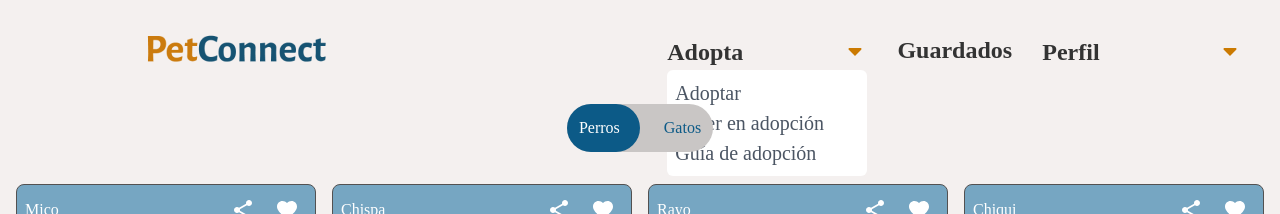
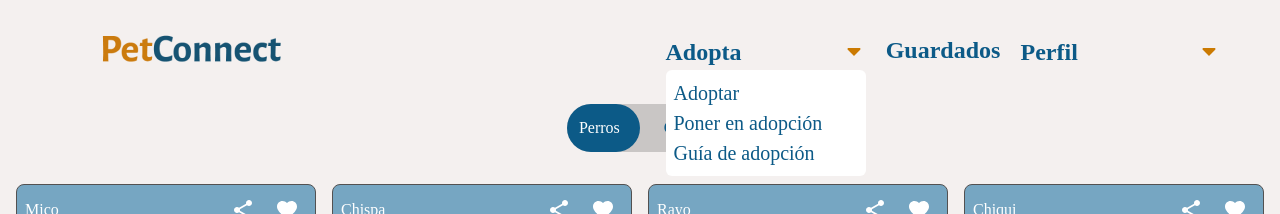
Before and after one commit to No-Country-simulation/c21-42-t-react-agregarback, a React (Vite) app in the folder fronted/pet-adoption-app/: page /home-adopt in a window 1280 px wide. Both pictures are taken after a click on the button "Adopta". Shown: the top 214 px of the page. Built offline with nearby package versions, Linux system fonts and the light colour scheme; a web font is replaced by a local one.

Commit message:
some changes added to navigation

```diff
--- a/fronted/pet-adoption-app/package.json
+++ b/fronted/pet-adoption-app/package.json
@@ -20,6 +20,7 @@
     "postcss": "^8.4.47",
     "react": "^18.3.1",
     "react-dom": "^18.3.1",
+    "react-icons": "^5.3.0",
     "react-router-dom": "^6.26.2",
     "react-slick": "^0.30.2",
     "slick-carousel": "^1.8.1"
--- a/fronted/pet-adoption-app/src/pet-adoption/components/Form/Form.jsx
+++ b/fronted/pet-adoption-app/src/pet-adoption/components/Form/Form.jsx
@@ -39,7 +39,7 @@ const Form = () => {
 
   return (
     <section className="flex items-center flex-col bg-main-background">
-      <div className={`${closeModal ? "hidden": "block lg:flex lg:justify-center"} absolute w-full h-[150vh] bg-[#0369a1] bg-opacity-50 top-0 z-10 `}>
+      <div className={`${closeModal ? "hidden": "block lg:flex lg:justify-center"} absolute w-full h-[150vh] bg-[#0369a1] bg-opacity-50 top-0 z-50 `}>
         <div className="box-border absolute my-auto mx-10 top-[20%] bg-[#0369a1] opacity-100 rounded-md p-10 flex flex-col">
           <div className="flex justify-between">
           <h4 className="text-[30px] text-text-white font-bold">¿Todo listo?</h4>
@@ -55,7 +55,7 @@ const Form = () => {
         </div>
       </div>
 
-      <div className={`${closeSecModal ? "hidden" : ""} w-full  bg-[#0369a1] h-[250vh]  absolute top-0 left-0 flex flex-col lg:h-[160vh]`}>
+      <div className={`${closeSecModal ? "hidden" : ""} w-full  bg-[#0369a1] h-[250vh]  absolute top-0 left-0 flex flex-col lg:h-[160vh] z-50`}>
       <img src={CloseModal} alt="close" className="w-10 self-end m-8 cursor-pointer" onClick={handlerSecModal} />
         <div className="flex box-border flex-col max-w-[500px] mx-auto items-center p-10">
 
--- a/fronted/pet-adoption-app/src/pet-adoption/components/Navbar/Navbar.jsx
+++ b/fronted/pet-adoption-app/src/pet-adoption/components/Navbar/Navbar.jsx
@@ -4,10 +4,9 @@ import Close from "../../../assets/close-menu-icon.png";
 import User from "../../../assets/user-menu-icon.png";
 import Chat from "../../../assets/chat-icon.svg";
 import "../Navbar/Navbar.css"
-
 import { TiArrowSortedDown } from "react-icons/ti";
 import { useState } from "react";
-
+import { Link } from "react-router-dom";
 const Navbar = () => {
     const [navbar, setNavbar] = useState(true);
     const [dropOne, setDropOne] = useState(false);
@@ -29,21 +28,19 @@ const Navbar = () => {
   }
 
   return (
-    <header className="bg-[#F4F0EF] flex justify-around p-5 lg:px-16 lg:py-2 lg:items-center ">
+    <header className="bg-[#F4F0EF] flex justify-evenly p-5 lg:py-2 lg:items-center ">
 
-      <a href="" onClick={handlerMenu}>
-        <img src={Burger} alt="" className={`${navbar ? "flex lg:hidden" : "hidden"}`} />
-      </a>
-      <a href="/">
+        <img src={Burger} alt="" className={`${navbar ? "flex lg:hidden" : "hidden"}`}  onClick={handlerMenu}/>
+      <Link to="/">
         <img src={Logo} alt="dog" />
-      </a>
-      <a href="">
+      </Link>
+      <Link to="">
         <img src={Chat} alt="" className="self-center w-9 lg:hidden"/>
-      </a>
+      </Link>
       <nav
         className={`${
           navbar ? "hidden lg:flex" : "flex absolute lg:static"
-        } bg-[#F4F0EF] top-0 w-full p-6 h-full flex-col lg:items-center lg:w-[750px] lg:justify-start`}
+        } bg-[#F4F0EF] top-0 w-full p-6 h-full flex-col lg:items-center lg:w-[750px] lg:justify-start z-30`}
       >
         <div className="flex justify-around lg:hidden items-center lg:items-start">
           <div>
@@ -73,16 +70,16 @@ const Navbar = () => {
             </button>
             <div className={`${dropOne ? "flex flex-col" : "hidden" } lg:absolute lg:bg-white lg:w-[200px] lg:p-2 text-[19px] rounded-md text-nowrap`}>
             <ul className="text-gray-600 text-[20px]">
-              <li><a href="/home-adopt" className="text-blue-primary-30">Adoptar</a></li>
-              <li><a href="/home-put-up-for-adoption" className="text-blue-primary-30">Poner en adopción</a></li>
-              <li><a href="" className="text-blue-primary-30">Guía de adopción</a></li>
+              <li><Link to="/home-adopt" className="text-blue-primary-30">Adoptar</Link></li>
+              <li><Link to="/home-put-up-for-adoption" className="text-blue-primary-30">Poner en adopción</Link></li>
+              <li><Link to="" className="text-blue-primary-30">Guía de adopción</Link></li>
             </ul>
             </div>
           </div>
 
 
           <div>
-          <button className=" my-1  text-left text-[24px] mt-10 w-[175px] lg:mt-0 lg:px-3 lg:w-30 lg:text-center text-blue-primary-30 font-bold"><a href="">Guardados</a></button>
+          <button className=" my-1  text-left text-[24px] mt-10 w-[200px] lg:mt-0 lg:px-3 lg:w-30 lg:text-center text-blue-primary-30 font-bold lg:w-[155px]"><Link to="">Guardados</Link></button>
           </div>
 
 
@@ -94,8 +91,8 @@ const Navbar = () => {
             </button>
             <div className={`${dropTwo ? "block" : "hidden"} lg:absolute lg:bg-white lg:w-[200px] lg:p-6 text-[20px] rounded-md box-border`}>
             <ul className= "text-gray-600">
-              <li><a href="/personal-data" className="text-blue-primary-30">Mis datos</a></li>
-              <li><a href="/login" className="text-blue-primary-30">Cerrar sesión</a></li>
+              <li><Link to="/personal-data" className="text-blue-primary-30">Mis datos</Link></li>
+              <li><Link to="/login" className="text-blue-primary-30">Cerrar sesión</Link></li>
             </ul>
             </div>
           </div>
--- a/fronted/pet-adoption-app/tailwind.config.js
+++ b/fronted/pet-adoption-app/tailwind.config.js
@@ -9,6 +9,7 @@ module.exports = {
       'text-white': '#E8F7FE',
       'secondary-orange': '#CB7A01',
       'blue-login': 'E8F7FE',
+      'blue-primary-30': '#0C5A87'
     },
     fontFamily: {
       mainFont: ['Niramit', 'sans-serif'],
```
Also changed, not shown: 1 other file (tests, documents, lock files or other folders).
